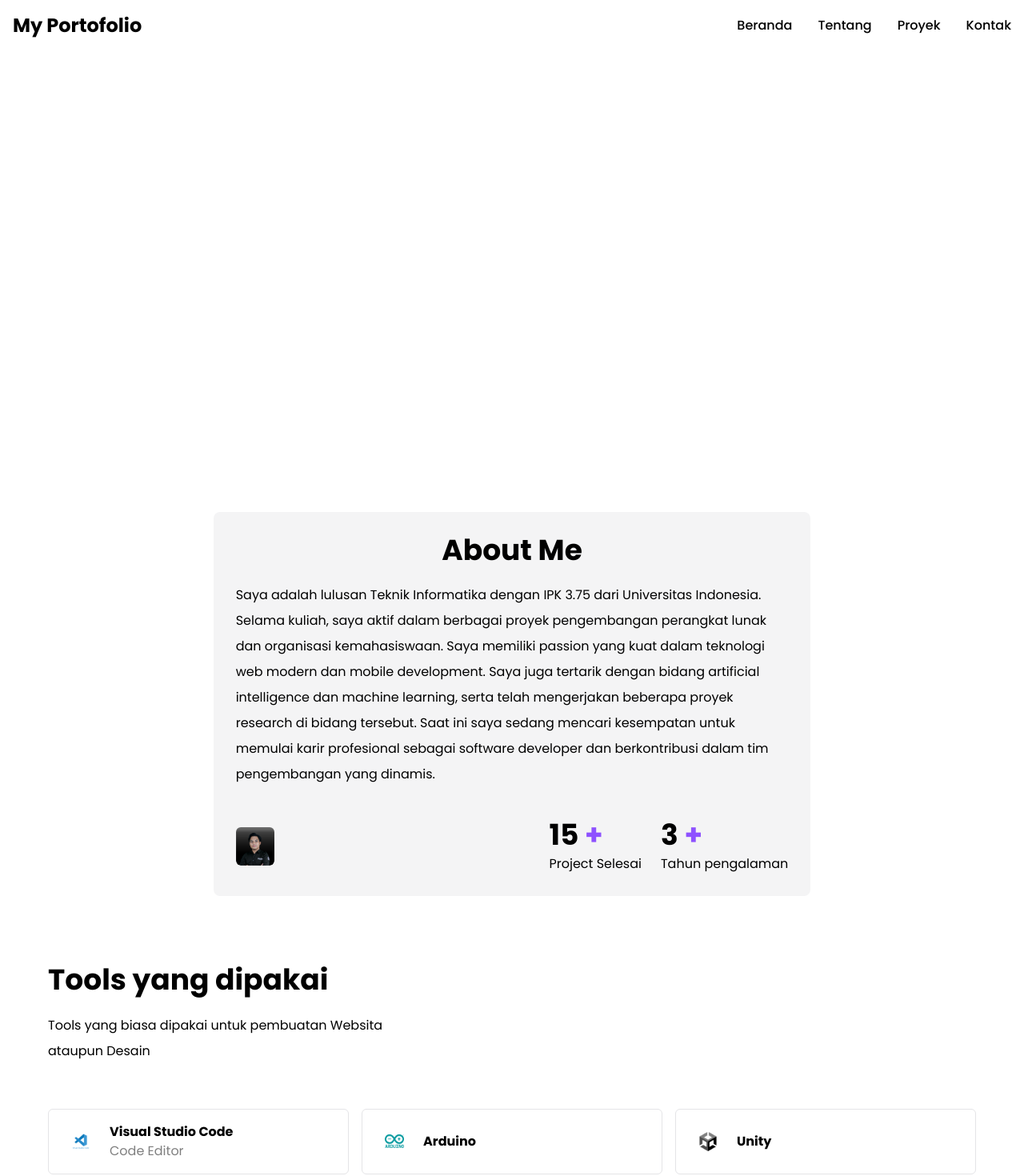
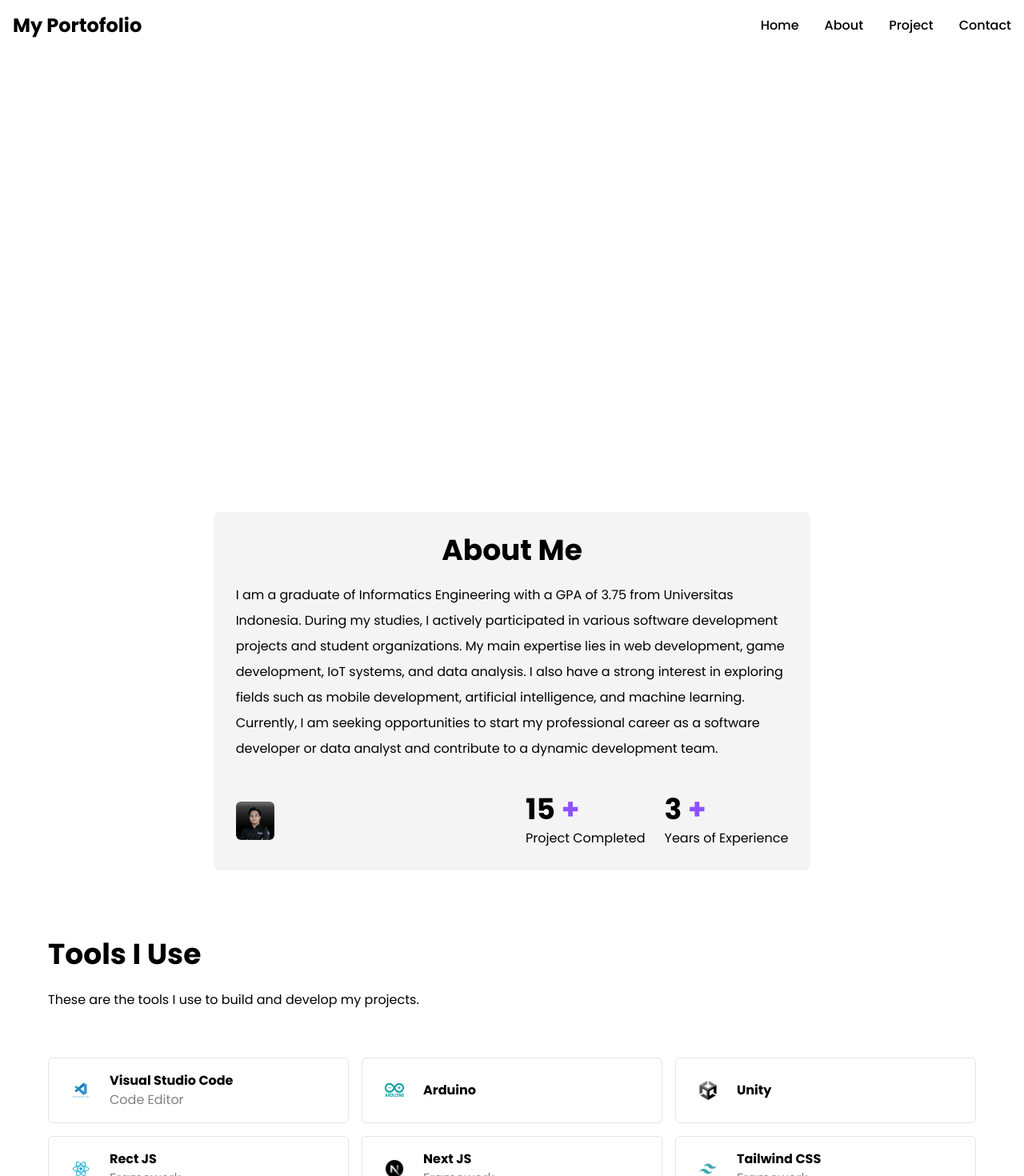
Before and after one commit to nandasultan/nanda-portofolio, a React (Vite) app: page / in a window 1280 px wide. Shown: the top 1470 px of the page at 80% size. Built offline with nearby package versions, Linux system fonts and the light colour scheme.

Commit message:
translateting and add new ico

```diff
--- a/index.html
+++ b/index.html
@@ -2,7 +2,7 @@
 <html lang="en" class="scroll-smooth">
   <head>
     <meta charset="UTF-8" />
-    <link rel="icon" type="image/svg+xml" href="/assets/favicon.ico" />
+    <link rel="icon" type="image/svg+xml" href="/assets/nan.ico" />
     <meta name="viewport" content="width=device-width, initial-scale=1.0" />
 
     <!-- Font Poopins -->
@@ -10,7 +10,7 @@
     <link rel="preconnect" href="https://fonts.gstatic.com" crossorigin />
     <link href="https://fonts.googleapis.com/css2?family=Poppins:wght@400;500;600;700&display=swap" rel="stylesheet" />
 
-    <title>React Portofolio</title>
+    <title>MyPortofolio</title>
   </head>
   <body class="bg-white text-black" id="beranda">
     <div id="root"></div>
--- a/src/App.jsx
+++ b/src/App.jsx
@@ -48,7 +48,7 @@ function App() {
       <div className="pt-17 md:pt-24 lg:hidden">
         <div className="hero container mx-auto sm:px-20 px-5 grid md:grid-cols-2 item-center xl:gap-0 gap-6 grid-cols-1">
           <div className="animate__animated animate__fadeInUp animate__delay-3s">
-            <h1 className="text-5xl/tight font-bold mb-6">Hi, Saya Ananda Sultan Hady Wibowo</h1>
+            <h1 className="text-5xl/tight font-bold mb-6">Hi, I’m Ananda Sultan Hady Wibowo</h1>
           </div>
           <div>
             <img
@@ -62,14 +62,15 @@ function App() {
         <div className="hero container  mx-auto sm:px-20 px-5 grid md:grid-cols-2 item-center xl:gap-0 gap-6 grid-cols-1">
           <div>
             <p className="text-base/loose sm:mb-6 mb-0 sm:mt-0 mt-6 opacity-50 sm:text-left text-justify">
-              Fresh graduate Teknik Informatika yang passionate dalam pengembangan perangkat lunak. Saya memiliki
-              pengalaman dalam web development, mobile development, dan machine learning.
+              Fresh graduate in Informatics Engineering with strong experience in web development, game development, IoT
+              projects, and data analysis. I enjoy exploring mobile development, AI, and machine learning as areas of
+              personal interest.
             </p>
           </div>
           <div>
             <div className="flex items-center gap-3 mb-6 bg-zinc-200 w-fit h-20 p-4 rounded-2xl">
               <img src={DataImage.HeroImage} alt="Hero Image" className="w-10 rounded-md" loading="lazy" />
-              <q>Kode yang indah, lahir dari ketekunan. ❤️</q>
+              <q>"Beautiful code is born from perseverance. ❤️"</q>
             </div>
             <div className="items-center flex sm:gap-4 gap-2 justify-center">
               <a
@@ -85,7 +86,7 @@ function App() {
                 href="#proyek"
                 className="text-white bg-[#2c2f30] p-4 rounded-2xl hover:bg-zinc-300 hover:text-black  "
               >
-                Lihat Proyek <i className="ri-arrow-down-long-fill ri-lg"></i>
+                View Projects <i className="ri-arrow-down-long-fill ri-lg"></i>
               </a>
             </div>
           </div>
@@ -107,12 +108,12 @@ function App() {
         >
           <h1 className="text-4xl font-black text-center pb-5">About Me</h1>
           <p className="text-base/loose mb-10">
-            Saya adalah lulusan Teknik Informatika dengan IPK 3.75 dari Universitas Indonesia. Selama kuliah, saya aktif
-            dalam berbagai proyek pengembangan perangkat lunak dan organisasi kemahasiswaan. Saya memiliki passion yang
-            kuat dalam teknologi web modern dan mobile development. Saya juga tertarik dengan bidang artificial
-            intelligence dan machine learning, serta telah mengerjakan beberapa proyek research di bidang tersebut. Saat
-            ini saya sedang mencari kesempatan untuk memulai karir profesional sebagai software developer dan
-            berkontribusi dalam tim pengembangan yang dinamis.
+            I am a graduate of Informatics Engineering with a GPA of 3.75 from Universitas Indonesia. During my studies,
+            I actively participated in various software development projects and student organizations. My main
+            expertise lies in web development, game development, IoT systems, and data analysis. I also have a strong
+            interest in exploring fields such as mobile development, artificial intelligence, and machine learning.
+            Currently, I am seeking opportunities to start my professional career as a software developer or data
+            analyst and contribute to a dynamic development team.
           </p>
           <div className="flex items-center justify-between">
             <img src={DataImage.HeroImage} alt="Iamge" className="w-12 rounded-md sm:block hidden" loading="lazy" />
@@ -121,13 +122,13 @@ function App() {
                 <h1 className="text-4xl mb-1 font-bold">
                   15 <span className="text-violet-500">+</span>
                 </h1>
-                <p>Project Selesai</p>
+                <p>Project Completed</p>
               </div>
               <div>
                 <h1 className="text-4xl mb-1 font-bold">
                   3 <span className="text-violet-500">+</span>
                 </h1>
-                <p>Tahun pengalaman</p>
+                <p>Years of Experience</p>
               </div>
             </div>
           </div>
@@ -137,7 +138,7 @@ function App() {
       {/* TOOLS */}
       <div className="container mx-auto tools sm:mt-0 mt-0 sm:px-15 px-5">
         <h1 className="text-4xl/snug font-bold mb-4" data-aos="fade-up" dataaos-duration="1000" data-aos-once="true">
-          Tools yang dipakai
+          Tools I Use
         </h1>
         <p
           className="xl:w-2/5 lg:w-2/4 md:w-2/3 sm:w-3/4 w-full text-base/loose opacity-50"
@@ -146,7 +147,7 @@ function App() {
           data-aos-delay="300"
           data-aos-once="true"
         >
-          Tools yang biasa dipakai untuk pembuatan Websita ataupun Desain
+          These are the tools I use to build and develop my projects.
         </p>
         <div className="tools-box sm:mt-14 mt-8 grid md:grid-cols-3 sm:grid-cols-2 grid-cols-1 gap-4">
           {listTools.map((tool) => (
@@ -179,7 +180,7 @@ function App() {
             data-aos-duration="1000"
             data-aos-once="true"
           >
-            Proyek
+            Project
           </h1>
           <p
             className="text-base/loose text-center text-zinc-500 "
@@ -188,7 +189,7 @@ function App() {
             data-aos-delay="300"
             data-aos-once="true"
           >
-            Berikut ini beberapa proyek yang telah di kerjakan
+            Here are some of the projects I have worked on.
           </p>
 
           <div className="proyek-box sm:mt10 mt-8 grid lg:grid-cols-3 md:grid-cols-2 sm:grid-cols-2 grid-cols-1 gap-4 justify-items-center">
@@ -308,12 +309,12 @@ function App() {
 
       {/* Kontak */}
       <div
-        className="kontak lg:py-20 py-20 sm:mt-15 mt-10 sm:p-0 p-5 "
+        className="kontak sm:mt-10 mt-10 sm:p-10 p-5 "
         id="kontak"
-        // data-aos="fade-up"
-        // data-aos-duration="1000"
-        // data-aos-delay="500"
-        // data-aos-once="true"
+        data-aos="fade-up"
+        data-aos-duration="1000"
+        data-aos-delay="500"
+        data-aos-once="true"
       >
         <h1
           className="text-4xl mb-2 font-bold text-center"
@@ -321,7 +322,7 @@ function App() {
           data-aos-duration="1000"
           data-aos-once="true"
         >
-          Kontak
+          Contact
         </h1>
         <p
           className="text-base/loose text-center mb-10 opacity-50 text-zinc-500"
@@ -330,13 +331,13 @@ function App() {
           data-aos-delay="300"
           data-aos-once="true"
         >
-          Mari Terhubung Dengan Saya
+          Let’s Get Connected
         </p>
 
         <div className="max-w-4xl mx-auto">
           <div className="grid grid-cols-1 md:grid-cols-2 gap-8 mb-12">
             <div data-slot="card" className="bg-white flex flex-col gap-6 rounded-xl border border-zinc-300 p-8">
-              <h3 className="text-xl font-medium mb-4">Informasi Kontak</h3>
+              <h3 className="text-xl font-medium mb-4">Contact Information</h3>
               <div className="space-y-4">
                 <div className="flex items-center gap-4">
                   <div className="w-10 h-10 bg-zinc-200 rounded-lg flex items-center justify-center">
@@ -386,7 +387,7 @@ function App() {
                     </svg>
                   </div>
                   <div>
-                    <p className="font-medium">Telepon</p>
+                    <p className="font-medium">Phone</p>
                     <a
                       href="https://wa.me/6285251728884"
                       className="text-zinc-500 hover:text-black transition-colors"
@@ -417,14 +418,14 @@ function App() {
                     </svg>
                   </div>
                   <div>
-                    <p className="font-medium">Lokasi</p>
-                    <p className="text-zinc-500">Kalimantan Timur, Indonesia</p>
+                    <p className="font-medium">Location</p>
+                    <p className="text-zinc-500">East Kalimantan, Indonesia</p>
                   </div>
                 </div>
               </div>
             </div>
             <div data-slot="card" className="flex flex-col gap-6 rounded-xl border border-zinc-300 p-8">
-              <h3 className="text-xl font-medium mb-1">Profil Online</h3>
+              <h3 className="text-xl font-medium mb-1">Online Profiles</h3>
               <div className="">
                 <a
                   href="https://www.linkedin.com/in/nandasultan/"
@@ -453,7 +454,7 @@ function App() {
                   </div>
                   <div>
                     <p className="font-medium">LinkedIn</p>
-                    <p className="text-sm text-zinc-500">Profil profesional</p>
+                    <p className="text-sm text-zinc-500">Professional Profile</p>
                   </div>
                 </a>
                 <a
@@ -482,7 +483,7 @@ function App() {
                   </div>
                   <div>
                     <p className="font-medium">GitHub</p>
-                    <p className="text-sm text-zinc-500">Repository proyek</p>
+                    <p className="text-sm text-zinc-500">Project Repository</p>
                   </div>
                 </a>
                 <a
@@ -524,12 +525,12 @@ function App() {
           <div className="text-center">
             <div
               data-slot="card"
-              className="text-card-foreground flex flex-col gap-6 rounded-xl border p-8 bg-zinc-200 border-zinc-300"
+              className="text-card-foreground flex flex-col gap-5 rounded-xl border p-8 bg-zinc-200 border-zinc-300"
             >
-              <h3 className="text-xl font-bold mb-4">Mari Berkolaborasi!</h3>
+              <h3 className="text-2xl font-bold mb-4 mt-5">Let’s Collaborate!</h3>
               <p className="text-black/80 mb-6 max-w-2xl mx-auto">
-                Saya selalu terbuka untuk kesempatan baru, proyek menarik, atau sekedar diskusi tentang teknologi dan
-                pengembangan software. Mari kita ciptakan sesuatu yang luar biasa bersama!
+                I’m always open to new opportunities, exciting projects, or simply a discussion about technology and
+                software development. Let’s create something amazing together!
               </p>
 
               <form
@@ -540,11 +541,11 @@ function App() {
               >
                 <div className="flex flex-col gap-6">
                   <div className="flex flex-col gap-2">
-                    <label className="font-semibold">Nama Lengkap</label>
+                    <label className="font-semibold">Full Name</label>
                     <input
                       type="text"
                       name="Nama"
-                      placeholder="Masukan Nama..."
+                      placeholder="Enter your name..."
                       className="bg-zinc-100/50 border border-zinc-300 p-2 rounded-md"
                       required
                     />
@@ -554,21 +555,21 @@ function App() {
                     <input
                       type="email"
                       name="Email"
-                      placeholder="Masukan Email..."
+                      placeholder="Enter your email...  "
                       className="bg-zinc-100/50 border border-zinc-300 p-2 rounded-md"
                       required
                     />
                   </div>
                   <div className="flex flex-col gap-2">
                     <label htmlFor="pesan" className="font-semibold">
-                      Pesan
+                      Message
                     </label>
                     <textarea
                       name="Pesan"
                       id="pesan"
                       cols="45"
                       rows="7"
-                      placeholder="Pesan..."
+                      placeholder="Write your message..."
                       className="bg-zinc-100/50 border border-zinc-300 p-2 rounded-md"
                       required
                     ></textarea>
@@ -578,7 +579,7 @@ function App() {
                       type="sumbit"
                       className="bg-zinc-900 text-white p-3 rounded-lg w-full cursor-pointer block border border-zinc-300 hover:bg-zinc-800/90 transition-colors"
                     >
-                      Kirim Pesan
+                      Send Message
                     </button>
                   </div>
                 </div>
--- a/src/components/Footer.jsx
+++ b/src/components/Footer.jsx
@@ -4,9 +4,9 @@ const Footer = () => {
       <div className="container flex items-center justify-between mx-auto">
         <h1 className="text-2xl font-bold">Portofolio</h1>
         <div className="hidden md:flex gap-7">
-          <a href="#beranda">Beranda</a>
-          <a href="#tentang">Tentang</a>
-          <a href="#proyek">Proyek</a>
+          <a href="#beranda">Home</a>
+          <a href="#tentang">About</a>
+          <a href="#proyek">Project</a>
         </div>
         <div className="flex items-center gap-3">
           <a href="#">
--- a/src/components/Navbar2.jsx
+++ b/src/components/Navbar2.jsx
@@ -26,16 +26,16 @@ const Navbar = () => {
         {/* Desktop Menu */}
         <ul className="hidden md:flex gap-8 text-base font-medium">
           <li>
-            <a href="#beranda">Beranda</a>
+            <a href="#beranda">Home</a>
           </li>
           <li>
-            <a href="#tentang">Tentang</a>
+            <a href="#tentang">About</a>
           </li>
           <li>
-            <a href="#proyek">Proyek</a>
+            <a href="#proyek">Project</a>
           </li>
           <li>
-            <a href="#kontak">Kontak</a>
+            <a href="#kontak">Contact</a>
           </li>
         </ul>
 
```
Also changed, not shown: dataTeks.txt (deleted), 2 other files (tests, documents, lock files or other folders).
